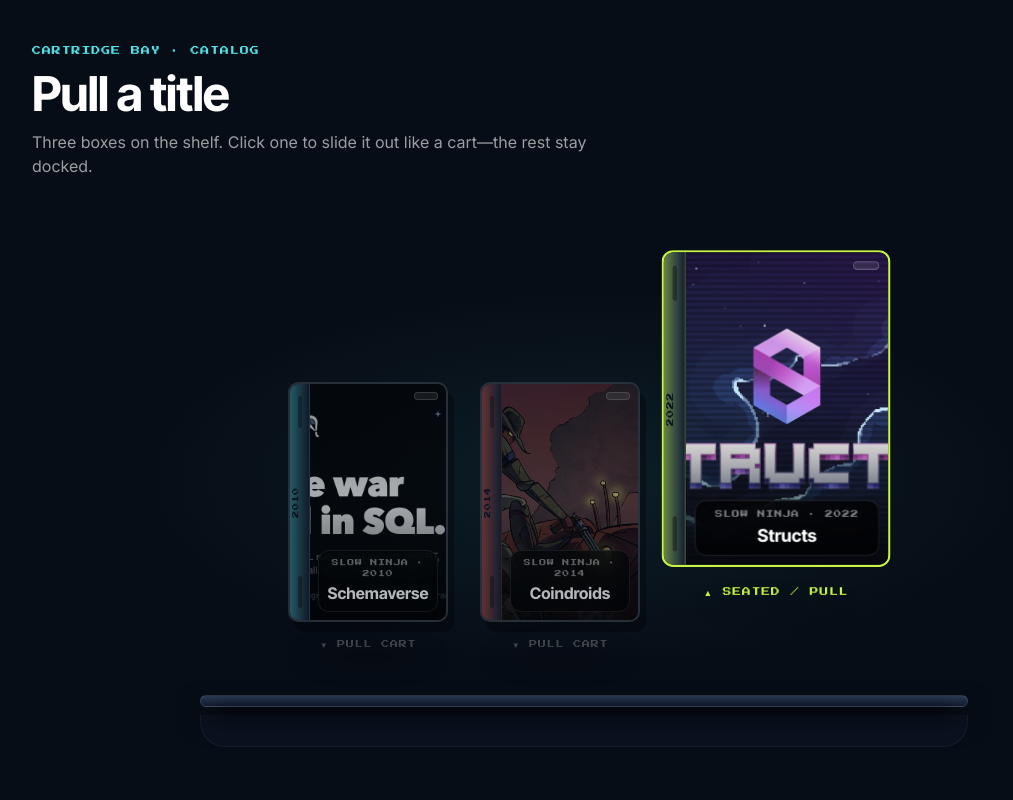
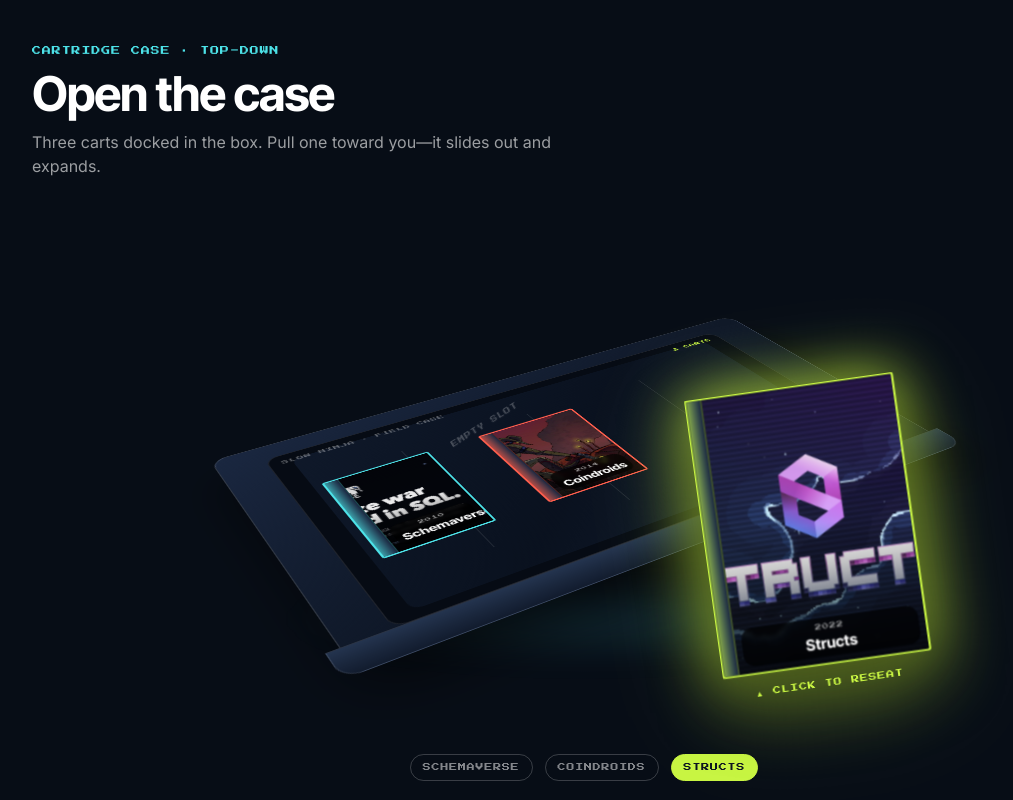
Before and after one commit to treybouchay/slow-ninja, a Next.js app: page / in a window 1280 px wide. Shown: the part 920-1720 px from the top of the page, without its empty margins (56-1069 px from the left). Built offline with nearby package versions, Linux system fonts and the light colour scheme.

Commit message:
Top-down diagonal cartridge case with expanding pull-out
Rework the bay as an isometric storage box. Carts sit docked in the
case; selecting one slides it out toward the viewer and expands it,
with the dossier card updating below.

Co-authored-by: trevor <trevor@slow.ninja>

```diff
--- a/src/components/games-timeline.tsx
+++ b/src/components/games-timeline.tsx
@@ -6,28 +6,81 @@ import { games, type Game } from "@/lib/content";
 import { cn } from "@/lib/utils";
 
 /**
- * Catalog experiment: three titles as physical game boxes on a shelf.
- * Click a box to pull it out like a cartridge; the others stay seated.
- * Starlane snapshot archived at catalog/games-timeline.starlane.tsx
- * (tag: timeline-starlane-v1).
+ * Catalog experiment: top-down diagonal cartridge case.
+ * Three carts sit in a storage box; pull one out and it expands toward you.
+ * Starlane snapshot: catalog/games-timeline.starlane.tsx (tag timeline-starlane-v1).
  */
 
-const CART_W = {
-  idle: "w-[7.5rem] md:w-40",
-  pulled: "w-[9.5rem] md:w-52",
-};
+function CartFace({
+  game,
+  size,
+}: {
+  game: Game;
+  size: "docked" | "pulled";
+}) {
+  const dims =
+    size === "pulled"
+      ? "h-44 w-32 md:h-64 md:w-48"
+      : "h-28 w-20 md:h-36 md:w-28";
+
+  return (
+    <span
+      className={cn(
+        "relative block overflow-hidden rounded-[3px] border-2 bg-[#0a1220]",
+        dims,
+      )}
+      style={{ borderColor: game.accent }}
+    >
+      {/* Spine ridge */}
+      <span
+        aria-hidden
+        className="absolute inset-y-0 left-0 z-10 w-2.5 border-r border-black/50 md:w-3.5"
+        style={{
+          background: `linear-gradient(90deg, color-mix(in oklab, ${game.accent} 70%, #0b1220), #1a2740)`,
+        }}
+      />
+      <span className="absolute inset-0 left-2.5 md:left-3.5">
+        <Image
+          src={game.artwork}
+          alt=""
+          fill
+          sizes={size === "pulled" ? "200px" : "120px"}
+          className="pointer-events-none object-cover"
+          draggable={false}
+        />
+        <span className="pointer-events-none absolute inset-0 bg-gradient-to-t from-black/75 via-transparent to-black/15" />
+      </span>
+      <span className="absolute right-1.5 bottom-1.5 left-4 z-10 rounded-sm bg-black/65 px-1.5 py-1 backdrop-blur-[2px] md:left-5">
+        <span className="font-mono-label block text-[5px] tracking-widest text-white/55 uppercase md:text-[6px]">
+          {game.era}
+        </span>
+        <span className="font-display block text-[10px] leading-tight font-bold text-white md:text-sm">
+          {game.name}
+        </span>
+      </span>
+    </span>
+  );
+}
 
 function Cartridge({
   game,
+  index,
   pulled,
-  seated,
   onSelect,
 }: {
   game: Game;
+  index: number;
   pulled: boolean;
-  seated: boolean;
   onSelect: () => void;
 }) {
+  // Slot positions inside the isometric box (percent of box floor)
+  const slots = [
+    { left: "12%", top: "28%" },
+    { left: "38%", top: "28%" },
+    { left: "64%", top: "28%" },
+  ];
+  const slot = slots[index];
+
   return (
     <button
       type="button"
@@ -36,97 +89,29 @@ function Cartridge({
       aria-pressed={pulled}
       aria-label={`${pulled ? "Reseat" : "Pull out"} ${game.name}`}
       className={cn(
-        "group relative flex shrink-0 flex-col items-center border-0 bg-transparent p-0 outline-none transition-transform duration-500 ease-[cubic-bezier(0.22,1,0.36,1)]",
+        "absolute border-0 bg-transparent p-0 outline-none transition-all duration-500 ease-[cubic-bezier(0.22,1,0.36,1)]",
         pulled
-          ? "-translate-y-10 scale-105 md:-translate-y-14 md:scale-110"
-          : seated
-            ? "translate-y-3 opacity-70 hover:translate-y-1 hover:opacity-100"
-            : "translate-y-0",
+          ? "z-40 cursor-pointer"
+          : "z-20 cursor-pointer hover:brightness-110",
       )}
+      style={
+        pulled
+          ? {
+              // Slide out of the open corner toward the viewer and expand
+              left: "58%",
+              top: "78%",
+              transform:
+                "translate(-20%, -10%) rotateX(-48deg) rotateZ(22deg) scale(1.55)",
+              filter: `drop-shadow(0 28px 28px rgba(0,0,0,0.65)) drop-shadow(0 0 24px ${game.accent})`,
+            }
+          : {
+              left: slot.left,
+              top: slot.top,
+              transform: "translateZ(2px)",
+            }
+      }
     >
-      {/* Slot shadow on the shelf */}
-      <span
-        aria-hidden
-        className={cn(
-          "absolute -bottom-3 h-3 w-[85%] rounded-[100%] bg-black/50 blur-md transition-all duration-500",
-          pulled ? "scale-75 opacity-40" : "scale-100 opacity-80",
-        )}
-      />
-
-      {/* Cartridge body */}
-      <span
-        className={cn(
-          "relative block overflow-hidden rounded-sm border-2 bg-[#0a1220] shadow-[6px_10px_0_rgba(0,0,0,0.45)] transition-all duration-500",
-          pulled ? CART_W.pulled : CART_W.idle,
-          pulled ? "h-56 md:h-72" : "h-48 md:h-60",
-        )}
-        style={{
-          borderColor: pulled ? game.accent : "rgba(255,255,255,0.18)",
-          boxShadow: pulled
-            ? `6px 14px 0 rgba(0,0,0,0.5), 0 0 36px ${game.accent}55`
-            : undefined,
-        }}
-      >
-        {/* Left plastic spine / ridge */}
-        <span
-          aria-hidden
-          className="absolute inset-y-0 left-0 z-20 flex w-4 flex-col justify-between border-r border-black/40 py-3 md:w-5"
-          style={{
-            background: `linear-gradient(90deg, color-mix(in oklab, ${game.accent} 55%, #0b1220), #152033)`,
-          }}
-        >
-          <span className="mx-auto h-8 w-1 rounded-full bg-black/35" />
-          <span
-            className="mx-auto origin-center -rotate-180 font-mono-label text-[6px] tracking-widest text-[var(--ink)] uppercase md:text-[7px]"
-            style={{ writingMode: "vertical-rl" }}
-          >
-            {game.era}
-          </span>
-          <span className="mx-auto h-8 w-1 rounded-full bg-black/35" />
-        </span>
-
-        {/* Cover art */}
-        <span className="absolute inset-0 left-4 md:left-5">
-          <Image
-            src={game.artwork}
-            alt=""
-            fill
-            sizes="220px"
-            className={cn(
-              "pointer-events-none object-cover transition-all duration-500",
-              pulled ? "grayscale-0" : "grayscale-[30%]",
-            )}
-            draggable={false}
-          />
-          <span className="pointer-events-none absolute inset-0 bg-gradient-to-t from-black/80 via-transparent to-black/20" />
-        </span>
-
-        {/* Label plate at bottom of cart */}
-        <span className="absolute right-2 bottom-2 left-6 z-10 rounded-sm border border-white/10 bg-black/70 px-2 py-1.5 backdrop-blur-sm md:left-7">
-          <span className="font-mono-label block text-[6px] tracking-widest text-white/50 uppercase md:text-[7px]">
-            Slow Ninja · {game.era}
-          </span>
-          <span className="font-display mt-0.5 block text-sm font-bold text-white md:text-base">
-            {game.name}
-          </span>
-        </span>
-
-        {/* Pull tab notch */}
-        <span
-          aria-hidden
-          className="absolute top-2 right-2 z-10 h-2 w-6 rounded-sm border border-white/20 bg-white/10"
-        />
-      </span>
-
-      <span
-        className={cn(
-          "font-mono-label mt-4 text-[8px] tracking-widest uppercase transition-colors duration-300",
-          pulled ? "text-white" : "text-white/35 group-hover:text-white/70",
-        )}
-        style={pulled ? { color: game.accent } : undefined}
-      >
-        {pulled ? "▲ seated / pull" : "▼ pull cart"}
-      </span>
+      <CartFace game={game} size={pulled ? "pulled" : "docked"} />
     </button>
   );
 }
@@ -161,60 +146,165 @@ export function GamesTimeline() {
     <section
       ref={sectionRef}
       id="games"
-      className="scroll-mt-28 bg-[#070d16] py-16 md:py-28"
+      className="scroll-mt-28 overflow-x-clip bg-[#070d16] py-16 md:py-28"
     >
       <div className="mx-auto max-w-6xl px-4 md:px-6">
         <p className="font-mono-label text-[8px] tracking-widest text-[var(--cyan)] uppercase md:text-[9px]">
-          Cartridge bay · catalog
+          Cartridge case · top-down
         </p>
         <h2 className="font-display mt-3 text-3xl font-bold tracking-tight text-white md:text-5xl">
-          Pull a title
+          Open the case
         </h2>
         <p className="mt-3 max-w-xl text-white/60">
-          Three boxes on the shelf. Click one to slide it out like a cart—the
-          rest stay docked.
+          Three carts docked in the box. Pull one toward you—it slides out and
+          expands.
         </p>
       </div>
 
-      {/* Shelf / bay */}
-      <div className="relative mx-auto mt-12 max-w-5xl px-4 md:mt-16 md:px-6">
-        {/* Ambient bay glow */}
+      {/* Stage */}
+      <div className="relative mx-auto mt-6 flex min-h-[420px] max-w-5xl items-center justify-center px-4 md:mt-4 md:min-h-[560px] md:px-6">
+        <div
+          className={cn(
+            "relative h-[340px] w-full max-w-3xl transition-opacity duration-700 md:h-[460px]",
+            awake ? "opacity-100" : "opacity-55",
+          )}
+          style={{ perspective: "1200px" }}
+        >
+          {/* Floor glow */}
           <div
             aria-hidden
-          className="pointer-events-none absolute inset-x-8 top-8 bottom-16 rounded-[2rem] bg-[radial-gradient(ellipse_at_center,rgba(77,226,232,0.08),transparent_65%)]"
+            className="pointer-events-none absolute inset-x-[10%] bottom-[8%] h-24 rounded-[100%] bg-[radial-gradient(ellipse,rgba(77,226,232,0.12),transparent_70%)] blur-md"
           />
 
+          {/* Isometric storage box */}
           <div
-          className={cn(
-            "relative flex items-end justify-center gap-4 pt-16 pb-10 transition-all duration-700 md:gap-8 md:pt-20 md:pb-14",
-            awake ? "opacity-100" : "opacity-60",
-          )}
+            className="absolute top-[6%] left-[8%] h-[78%] w-[84%] origin-center"
+            style={{
+              transform: "rotateX(58deg) rotateZ(-32deg)",
+              transformStyle: "preserve-3d",
+            }}
           >
-          {games.map((game, index) => (
+            {/* Box outer shell */}
+            <div className="absolute inset-0 rounded-lg border border-white/15 bg-gradient-to-br from-[#1a2740] via-[#0f1828] to-[#0a1220] shadow-[0_40px_60px_rgba(0,0,0,0.55)]">
+              {/* Inner well */}
+              <div className="absolute inset-[7%] rounded-md border border-white/10 bg-[#060b14]">
+                {/* Felt / foam lining */}
+                <div className="absolute inset-[4%] rounded-sm bg-[linear-gradient(135deg,#101a2c_0%,#0a1220_50%,#142033_100%)] opacity-90" />
+                {/* Slot rails */}
+                {[0, 1, 2].map((i) => (
+                  <div
+                    key={i}
+                    aria-hidden
+                    className="absolute top-[18%] bottom-[18%] w-px bg-white/10"
+                    style={{ left: `${22 + i * 26}%` }}
+                  />
+                ))}
+                {/* Case label */}
+                <div className="absolute top-2 right-3 left-3 flex items-center justify-between">
+                  <span className="font-mono-label text-[6px] tracking-widest text-white/35 uppercase md:text-[7px]">
+                    Slow Ninja · Field case
+                  </span>
+                  <span className="font-mono-label text-[6px] tracking-widest text-[var(--lime)] uppercase md:text-[7px]">
+                    3 carts
+                  </span>
+                </div>
+              </div>
+
+              {/* Open lip / front edge of case */}
+              <div
+                aria-hidden
+                className="absolute right-[-2%] bottom-[-3%] left-[-2%] h-[10%] rounded-b-lg border border-white/10 bg-gradient-to-b from-[#24344f] to-[#121c2e]"
+                style={{ transform: "translateZ(6px)" }}
+              />
+            </div>
+
+            {/* Docked carts (still in the isometric scene) */}
+            {games.map((game, index) =>
+              awake && active === index ? null : (
                 <Cartridge
                   key={game.slug}
                   game={game}
-              pulled={awake && active === index}
-              seated={awake && active !== null && active !== index}
+                  index={index}
+                  pulled={false}
                   onSelect={() => select(index)}
                 />
+              ),
+            )}
+          </div>
+
+          {/* Pulled cart rendered above the isometric scene so it can expand freely */}
+          {awake &&
+            active !== null &&
+            (() => {
+              const game = games[active];
+              return (
+                <button
+                  type="button"
+                  onMouseDown={(e) => e.preventDefault()}
+                  onClick={() => select(active)}
+                  aria-pressed
+                  aria-label={`Reseat ${game.name}`}
+                  className="absolute top-[42%] right-[4%] z-50 border-0 bg-transparent p-0 outline-none transition-transform duration-500 md:top-[36%] md:right-[8%]"
+                  style={{
+                    transform: "rotate(-8deg)",
+                    filter: `drop-shadow(0 24px 32px rgba(0,0,0,0.6)) drop-shadow(0 0 28px ${game.accent})`,
+                  }}
+                >
+                  <span className="pop-in block origin-bottom scale-100 md:scale-110">
+                    <CartFace game={game} size="pulled" />
+                  </span>
+                  <span
+                    className="font-mono-label mt-3 block text-center text-[8px] tracking-widest uppercase"
+                    style={{ color: game.accent }}
+                  >
+                    ▲ click to reseat
+                  </span>
+                </button>
+              );
+            })()}
+
+          {/* Empty slot hint when one is out */}
+          {awake && active !== null && (
+            <div
+              aria-hidden
+              className="pointer-events-none absolute top-[38%] left-[28%] font-mono-label text-[7px] tracking-widest text-white/25 uppercase md:left-[32%]"
+              style={{ transform: "rotate(-32deg)" }}
+            >
+              empty slot
+            </div>
+          )}
+        </div>
+      </div>
+
+      <div className="mx-auto flex max-w-6xl items-center justify-center gap-3 px-4 md:px-6">
+        {games.map((game, index) => (
+          <button
+            key={game.slug}
+            type="button"
+            onMouseDown={(e) => e.preventDefault()}
+            onClick={() => select(index)}
+            className={cn(
+              "rounded-full border px-3 py-1.5 font-mono-label text-[8px] tracking-widest uppercase transition",
+              active === index
+                ? "border-transparent text-[var(--ink)]"
+                : "border-white/20 text-white/50 hover:border-white/40 hover:text-white",
+            )}
+            style={
+              active === index
+                ? { background: game.accent, borderColor: game.accent }
+                : undefined
+            }
+          >
+            {game.name}
+          </button>
         ))}
       </div>
 
-        {/* Physical shelf plank */}
-        <div className="relative mx-auto h-4 max-w-3xl">
-          <div className="absolute inset-x-0 top-0 h-3 rounded-sm border border-white/10 bg-gradient-to-b from-[#2a3a52] to-[#121c2e] shadow-[0_12px_24px_rgba(0,0,0,0.55)]" />
-          <div className="absolute inset-x-4 top-3 h-2 rounded-b-md bg-black/50 blur-sm" />
-        </div>
-        <div className="mx-auto mt-1 h-8 max-w-3xl rounded-b-xl border border-t-0 border-white/5 bg-[#0a1220]" />
-      </div>
-
-      {/* Dossier for the pulled cartridge */}
       {current ? (
         <div
           key={current.slug}
           className={cn(
-            "pop-in mx-auto mt-10 grid max-w-6xl overflow-hidden rounded-[1.75rem] border border-white/10 bg-[#0a1220] px-0 transition-opacity duration-500 md:mt-14 md:grid-cols-[1.15fr_0.85fr]",
+            "pop-in mx-auto mt-10 grid max-w-6xl overflow-hidden rounded-[1.75rem] border border-white/10 bg-[#0a1220] transition-opacity duration-500 md:mt-14 md:grid-cols-[1.15fr_0.85fr]",
             awake && active !== null ? "opacity-100" : "opacity-40",
           )}
           style={{ boxShadow: `0 0 0 1px ${current.accent}44` }}
@@ -263,7 +353,7 @@ export function GamesTimeline() {
         </div>
       ) : (
         <p className="mx-auto mt-12 max-w-6xl px-4 text-center text-sm text-white/40 md:px-6">
-          Pull a cartridge from the bay to load its dossier.
+          Pull a cartridge from the case to load its dossier.
         </p>
       )}
     </section>
```
Lines whose indentation alone changed are shown as unchanged.
